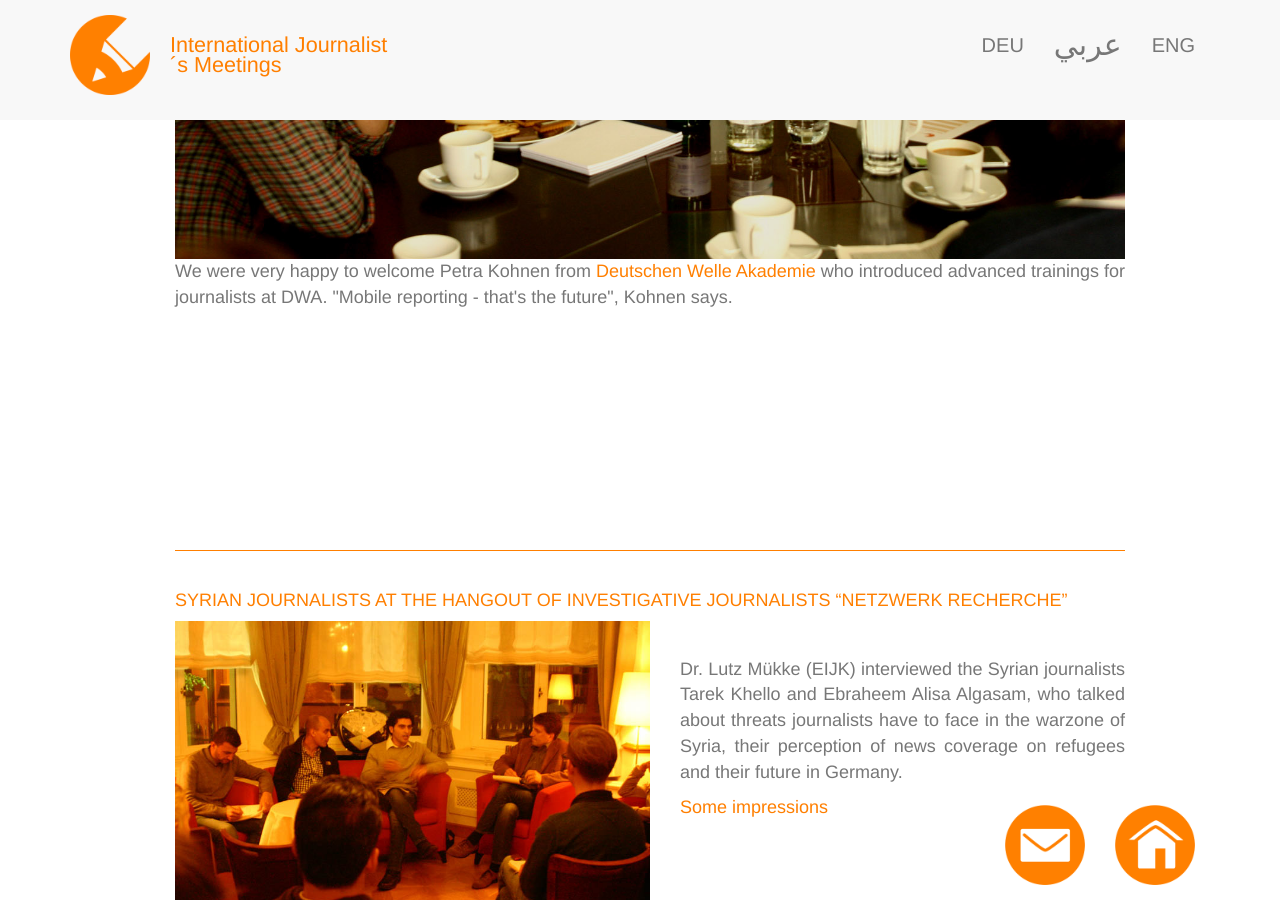
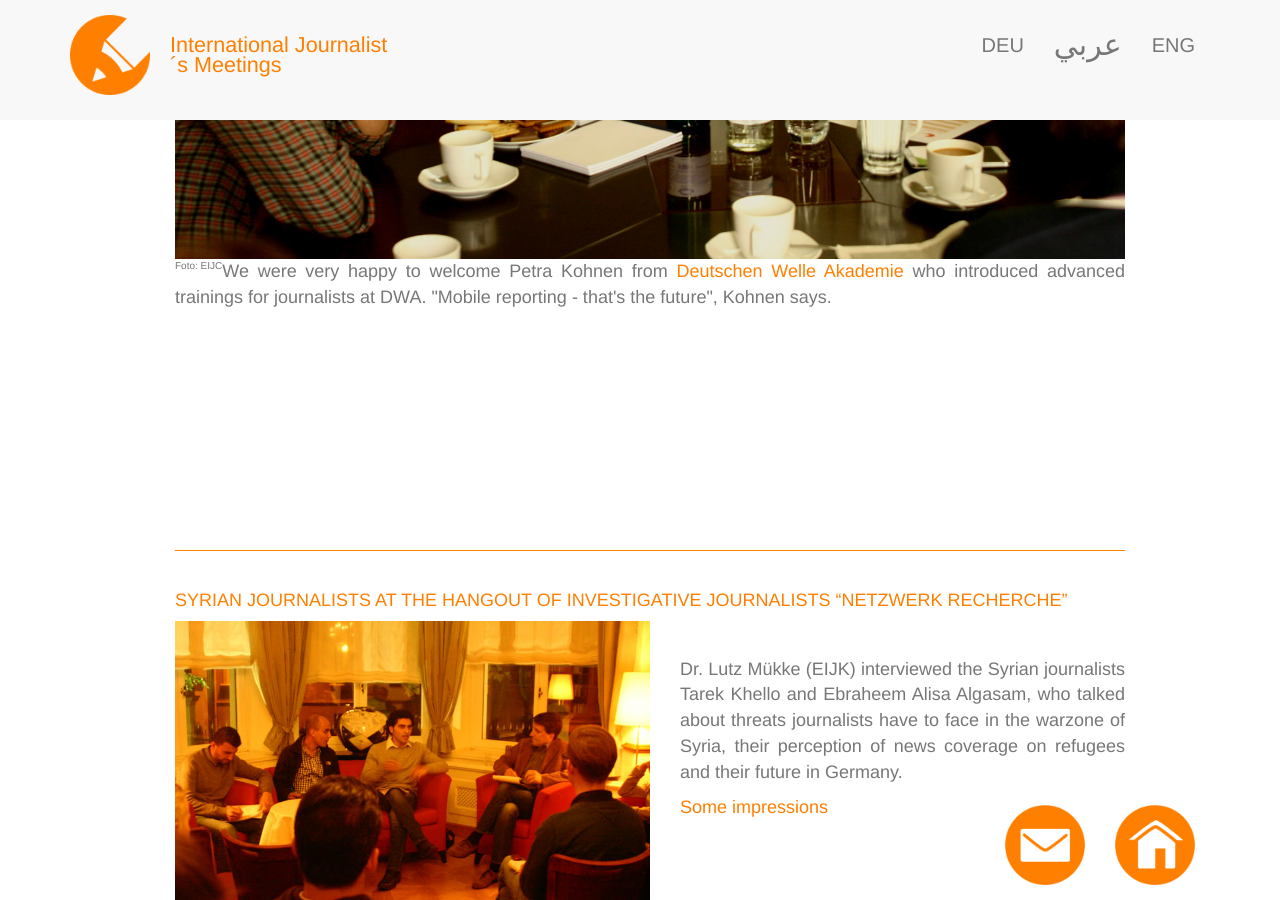
Before and after one commit to EIJC/TIJ, a Jekyll site: the page built from en.html, in a window 1280 px wide and 900 px high, scrolled down 2263 px. Built offline with Jekyll 4.4.1, drawn with Linux system fonts in a browser that asks for light colours; nearby versions of some CDN libraries.

Commit message:
Update en.html

```diff
--- a/en.html
+++ b/en.html
@@ -102,6 +102,7 @@ language: en
 	<a href="{{ site.base_url }}/images/2016-05-26_TS_02.jpg" target="_blank">
 	   <img class="img-responsive" alt="Petra Kohnen (Deutsche Welle Akademie)" src="{{ site.base_url }}/images/2016-05-26_TS_02.jpg">
 	</a>
+	<p class="p-pic">Foto: EIJC</p>
 	<p style="text-align: justify;">We were very happy to welcome Petra Kohnen from <a href="http://www.dw.com/en/dw-akademie/about-us/s-9519" target="_blank">Deutschen Welle Akademie</a> who introduced advanced trainings for journalists at DWA. "Mobile reporting - that's the future", Kohnen says. </p>
   </div>
 </div>
```
